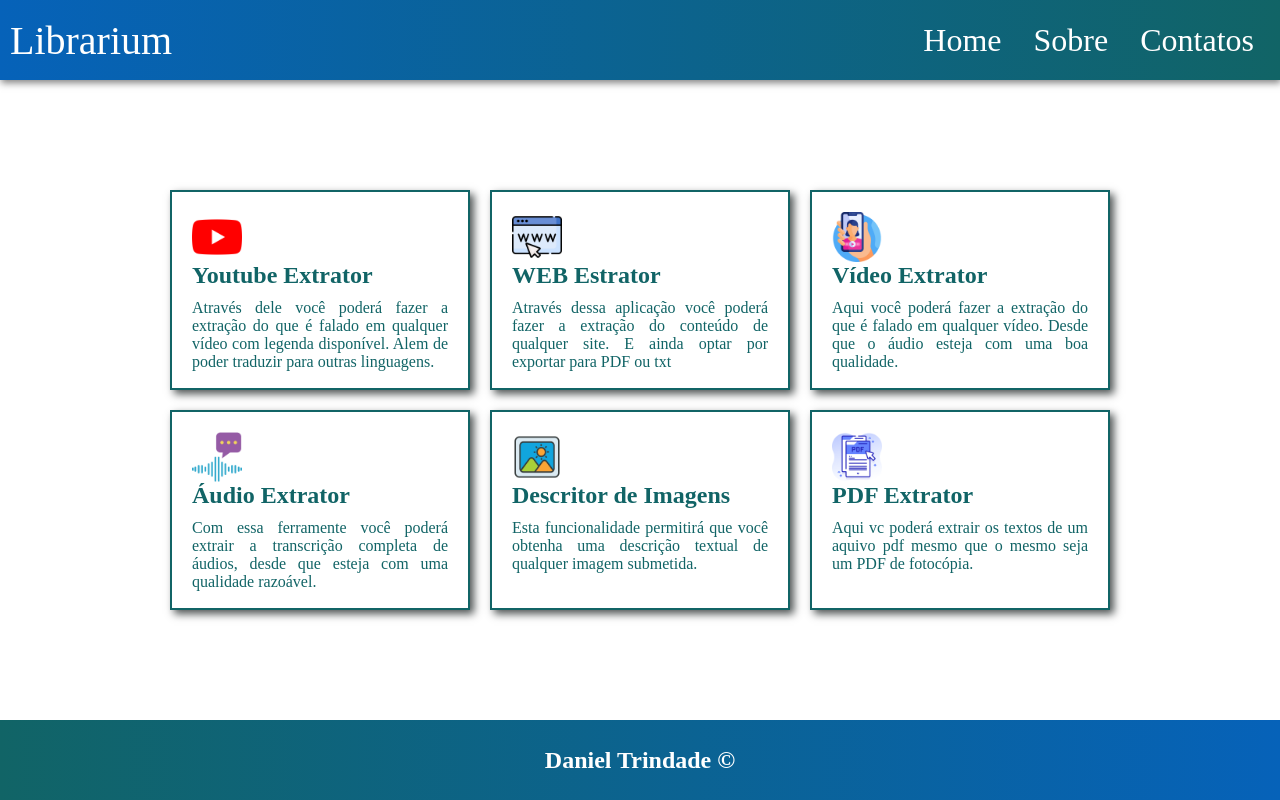
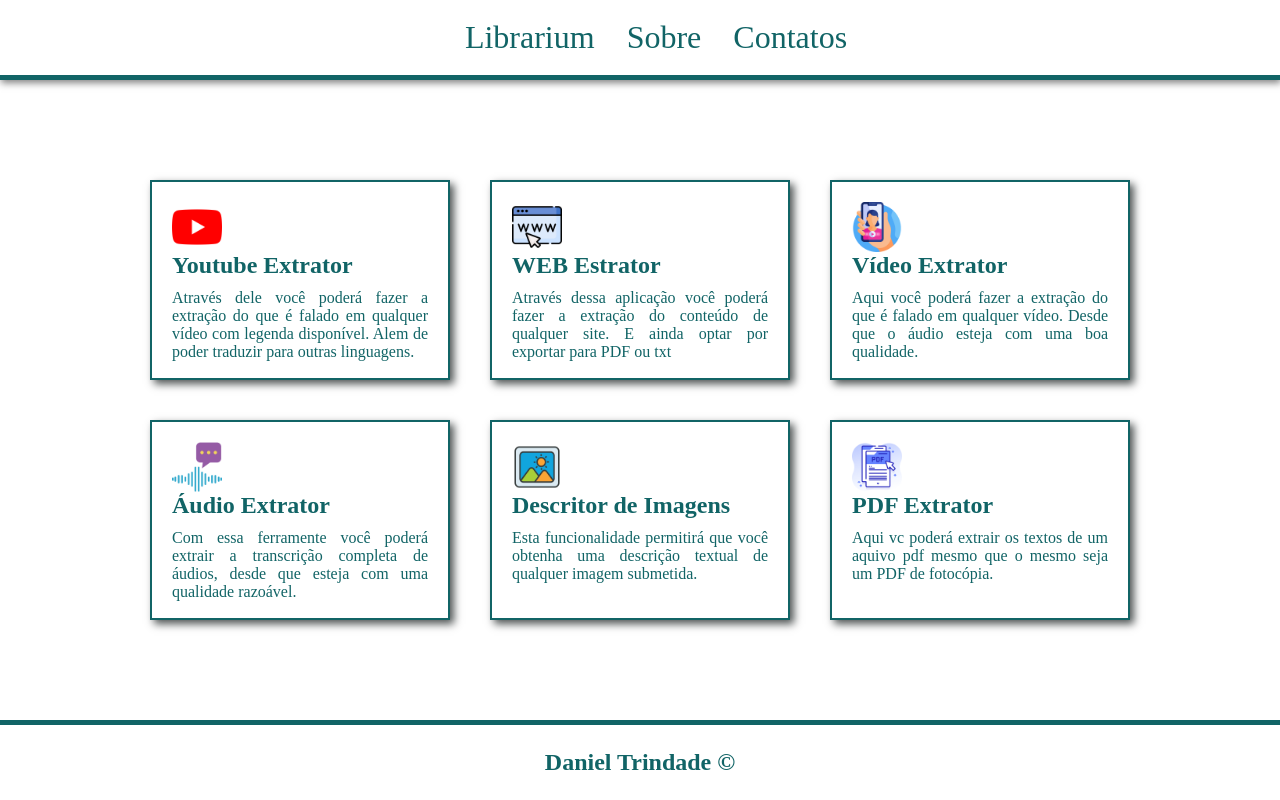
Before and after one commit to daniel-trindade/librarium, an Angular app: page / in a window 1280 px wide. Built offline with nearby package versions, Linux system fonts and the light colour scheme.

Commit message:
Design adjuts like lm

```diff
--- a/src/app/components/footer/footer.component.scss
+++ b/src/app/components/footer/footer.component.scss
@@ -1,13 +1,14 @@
 .footer{
     width: 100%;
     height: 10vh;
-    background: linear-gradient(270deg, #0662b9, #116466);
+    background: #fff;//linear-gradient(270deg, #0662b9, #116466);
     display: flex;
     justify-content: center;
     align-items: center;
+    border-top: 5px solid #116466;
 
     h1{
         font-size: 1.5rem;
-        color: #fff;
+        color: #116466;
     }
 }
--- a/src/app/components/nav-bar/nav-bar.component.html
+++ b/src/app/components/nav-bar/nav-bar.component.html
@@ -1,7 +1,6 @@
 <nav class="nav-container">
-  <a href="/" class="brand">Librarium</a>
   <ul>
-    <li><a href="/" class="txt-itens">Home</a></li>
+    <li><a href="/" class="txt-itens">Librarium</a></li>
     <li><a href="/sobre" class="txt-itens">Sobre</a></li>
     <li><a href="contatos" class="txt-itens">Contatos</a></li>
   </ul>
--- a/src/app/components/nav-bar/nav-bar.component.scss
+++ b/src/app/components/nav-bar/nav-bar.component.scss
@@ -1,16 +1,17 @@
 .nav-container{
   width: 100%;
   height: 10vh;
-  background: linear-gradient(90deg, #0662b9, #116466);
-  color: #fff;
-  padding: 10px 10px;
+  background: #fff;//linear-gradient(90deg, #0662b9, #116466);
+  color: #116466;
+  padding: 10px 0;
   display: flex;
-  justify-content: space-between;
+  justify-content: center;
   align-items: center;
   box-shadow: 1px 3px 7px rgba(8, 8, 8, 0.5);
+  border-bottom: 5px solid #116466;
 
   a{
-    color: #fff;
+    color: #116466;
     text-decoration: none;
   }
 
@@ -27,12 +28,12 @@
     bottom: -5px;
     width: 0;
     height: 2px;
-    background: #88e2e4;
+    background: #116466;
     transition: width 0.3s ease;
   }
 
   .brand:hover {
-    color: #88e2e4;
+    color: #116466;
   }
 
   .brand:hover::after {
@@ -52,12 +53,12 @@
     bottom: -5px;
     width: 0;
     height: 2px;
-    background: #88e2e4;
+    background: #116466;
     transition: width 0.3s ease;
   }
 
   .txt-itens:hover {
-    color: #88e2e4;
+    color: #116466;
   }
 
   .txt-itens:hover::after {
@@ -72,10 +73,11 @@
 
     li{
       font-size: 1.5rem;
-      padding: 0 1rem;
+      padding-left: 2rem;
       display: flex;
       align-items: center;
-      justify-content: center
+      justify-content: center;
+      font-weight: 500;
     }
   }
 }
--- a/src/app/components/opt-card/opt-card.component.scss
+++ b/src/app/components/opt-card/opt-card.component.scss
@@ -7,7 +7,7 @@
   text-decoration: none;
   color: #116466;
   box-shadow: 4px 4px 8px #505555;
-  margin: 10px;
+  margin: 20px;
   position: relative;
   overflow: hidden;
 
```
